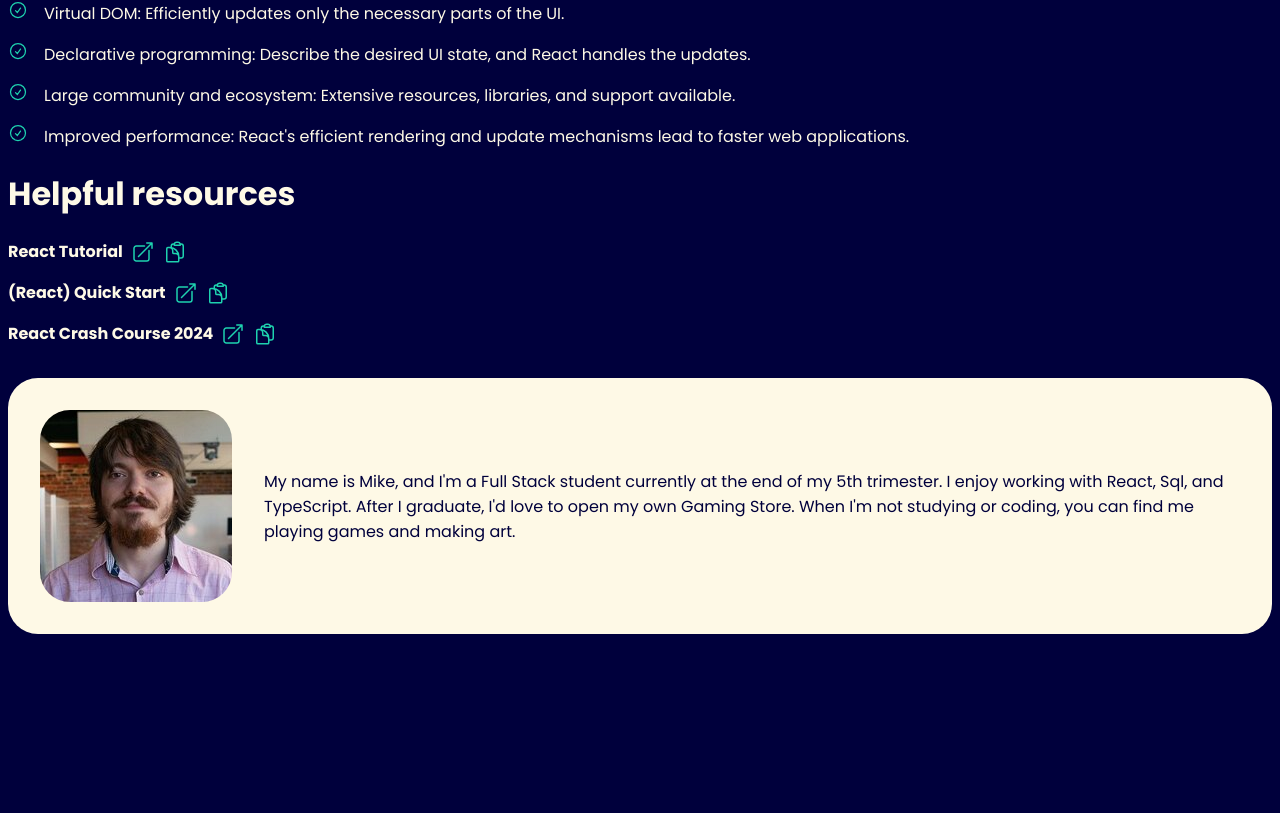
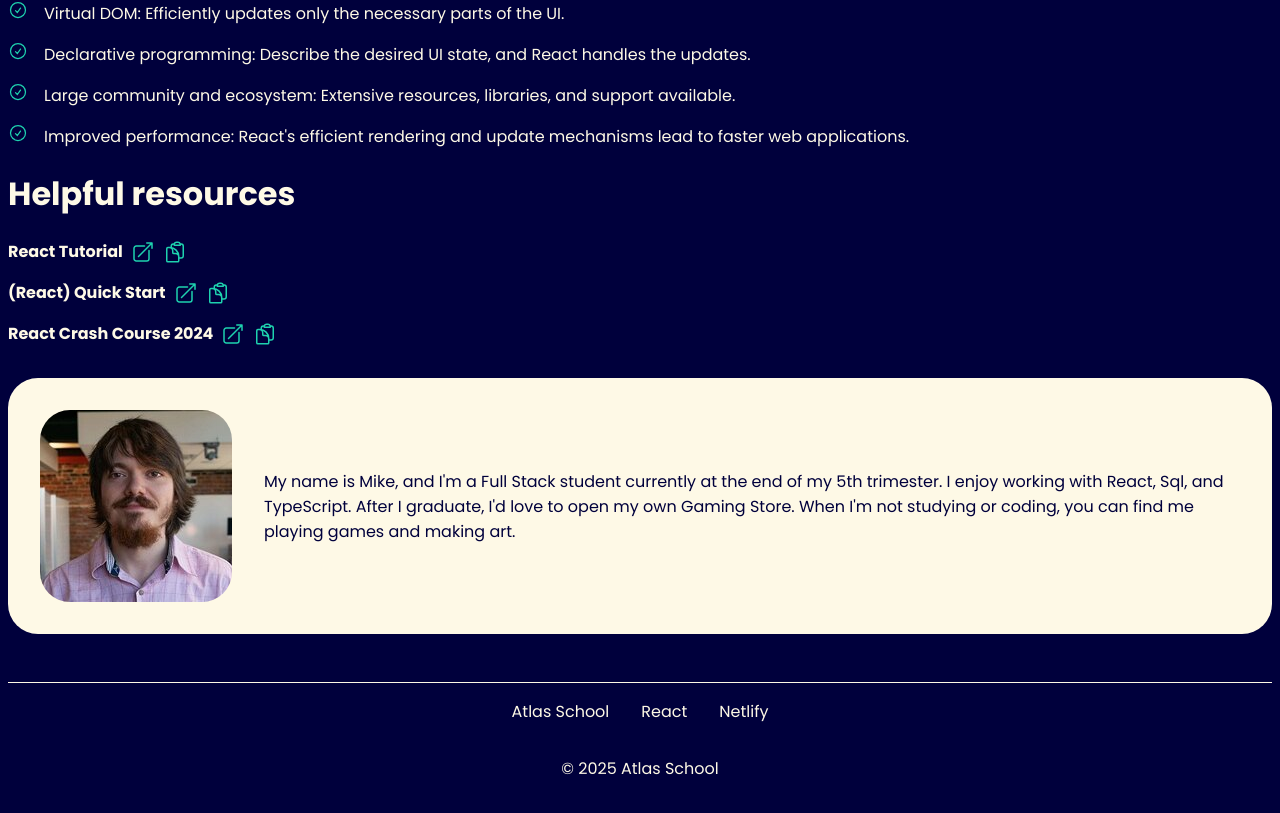
Before and after one commit to MikeBilbee/atlas-react-and-jsx, a React (Vite) app: page / in a window 1280 px wide. Shown: the part 370-1183 px from the top of the page. Before the commit the page ends 1012 px from the top, so only its background shows below. Built offline with nearby package versions, Linux system fonts and the light colour scheme.

Commit message:
5.0 Footer

```diff
--- a/src/App.jsx
+++ b/src/App.jsx
@@ -3,6 +3,7 @@
 import Section from './components/Section';
 import HelpfulResource from './components/HelpfulResource';
 import AboutMe from './components/AboutMe'
+import Footer from './components/Footer'
 
 function App() {
 	return (
@@ -40,6 +41,8 @@
 			</Section>
 
 			<AboutMe />
+
+			<Footer />
 		</div>
 	);
 }
--- a/src/components/Footer.jsx
+++ b/src/components/Footer.jsx
@@ -0,0 +1,23 @@
+// src/components/Footer.jsx
+import linksData from '../assets/links.json';
+
+const Footer = () => {
+  const currentYear = new Date().getFullYear();
+
+  return (
+    <footer>
+      <ul>
+        {linksData.map((linkItem) => (
+          <li key={linkItem.label}>
+            <a href={linkItem.link} target="_blank" rel="noopener noreferrer">
+              {linkItem.label}
+            </a>
+          </li>
+        ))}
+      </ul>
+      <p>© {currentYear} Atlas School</p>
+    </footer>
+  );
+};
+
+export default Footer;
```
